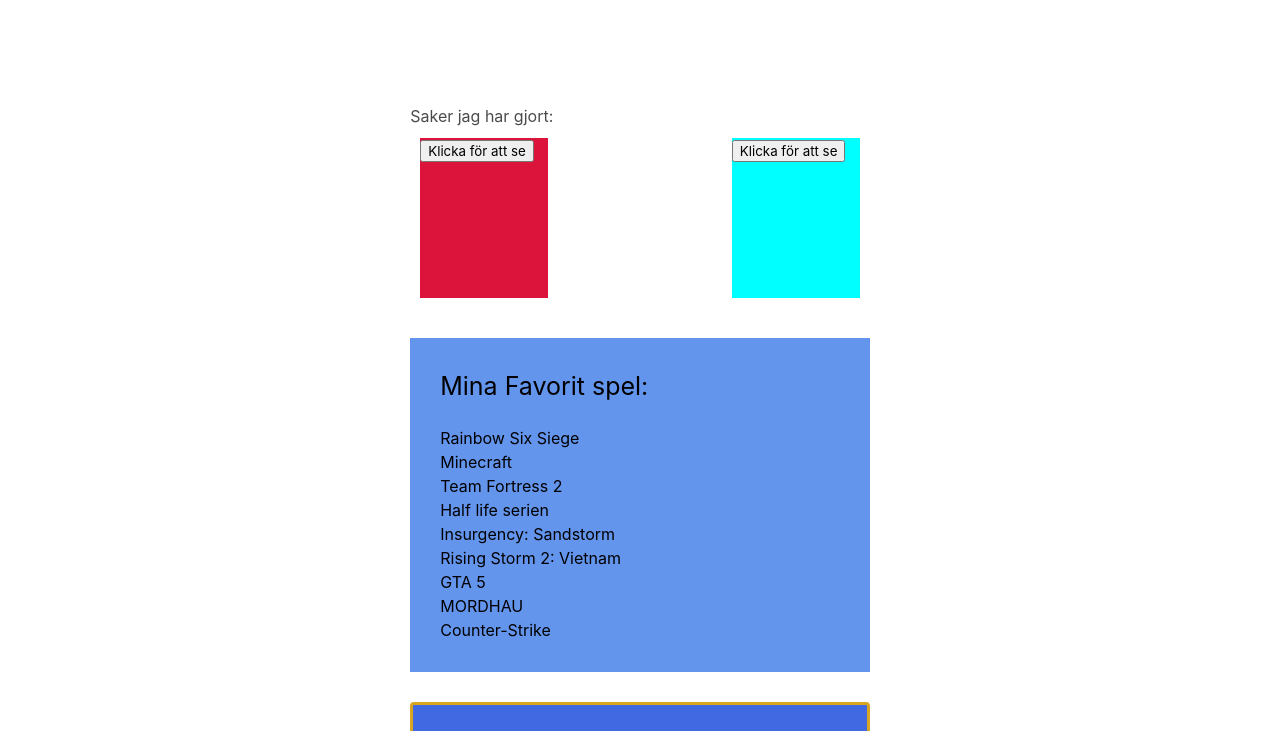
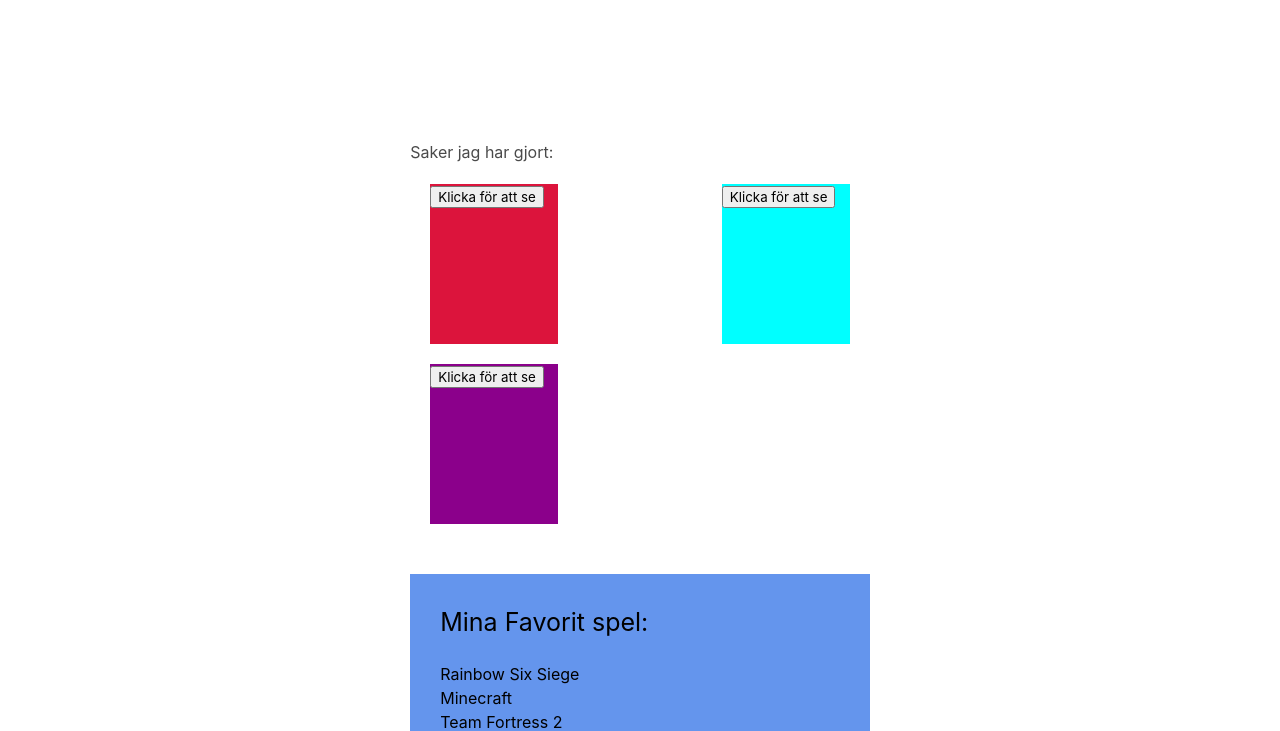
Before and after one commit to JohanHolmang/Portfolio2020, a plain HTML site: page index.html in a window 1280 px wide. Shown: the part 208-939 px from the top of the page. Drawn offline with nearby package versions, Linux system fonts and the light colour scheme.

Commit message:
Few changes and additions'

```diff
--- a/index.html
+++ b/index.html
@@ -24,14 +24,23 @@
 
         <div class="h2aContainer">
 
-            <div class="ruta1">
-                <button>Klicka för att se</button>
+            <div class="topRow">
+                <div class="ruta1">
+                    <button>Klicka för att se</button>
+                </div>
+                <div class="ruta2">
+                    <button>Klicka för att se</button>
+                </div>
             </div>
-            <div class="ruta2">
-                <button>Klicka för att se</button>
+            <div class="lowerRow">
+                <div class="ruta3">
+                    <button>Klicka för att se</button>
+                </div>
             </div>
 
         </div>
+
+
 
         <div class="space">
 
@@ -85,6 +94,7 @@
 
     </footer>
 
+    <script src="script.js"></script>
 
 </body>
 
--- a/script.js
+++ b/script.js
@@ -3,5 +3,5 @@
 laneSelect.addEventListener("change", selectTop);
 
 function selectTop() {
-    console.log("Champ: Garen")
+
 }
--- a/style.css
+++ b/style.css
@@ -31,7 +31,7 @@
 .h2aContainer {
     display: flex;
     padding: 10px;
-    justify-content: space-between;
+    flex-direction: column;
 }
 
 .h2b {
@@ -48,6 +48,18 @@
     color: black;
 }
 
+.topRow {
+    display: flex;
+    padding: 10px;
+    justify-content: space-between;
+}
+
+.lowerRow {
+    display: flex;
+    padding: 10px;
+    justify-content: space-between;
+}
+
 .ruta1 {
     background-color: crimson;
     width: 10vw;
@@ -56,6 +68,12 @@
 
 .ruta2 {
     background-color: cyan;
+    width: 10vw;
+    height: 20vh;
+}
+
+.ruta3 {
+    background-color: darkmagenta;
     width: 10vw;
     height: 20vh;
 }
```
Also changed, not shown: StarLogo (2).jpg (added).
